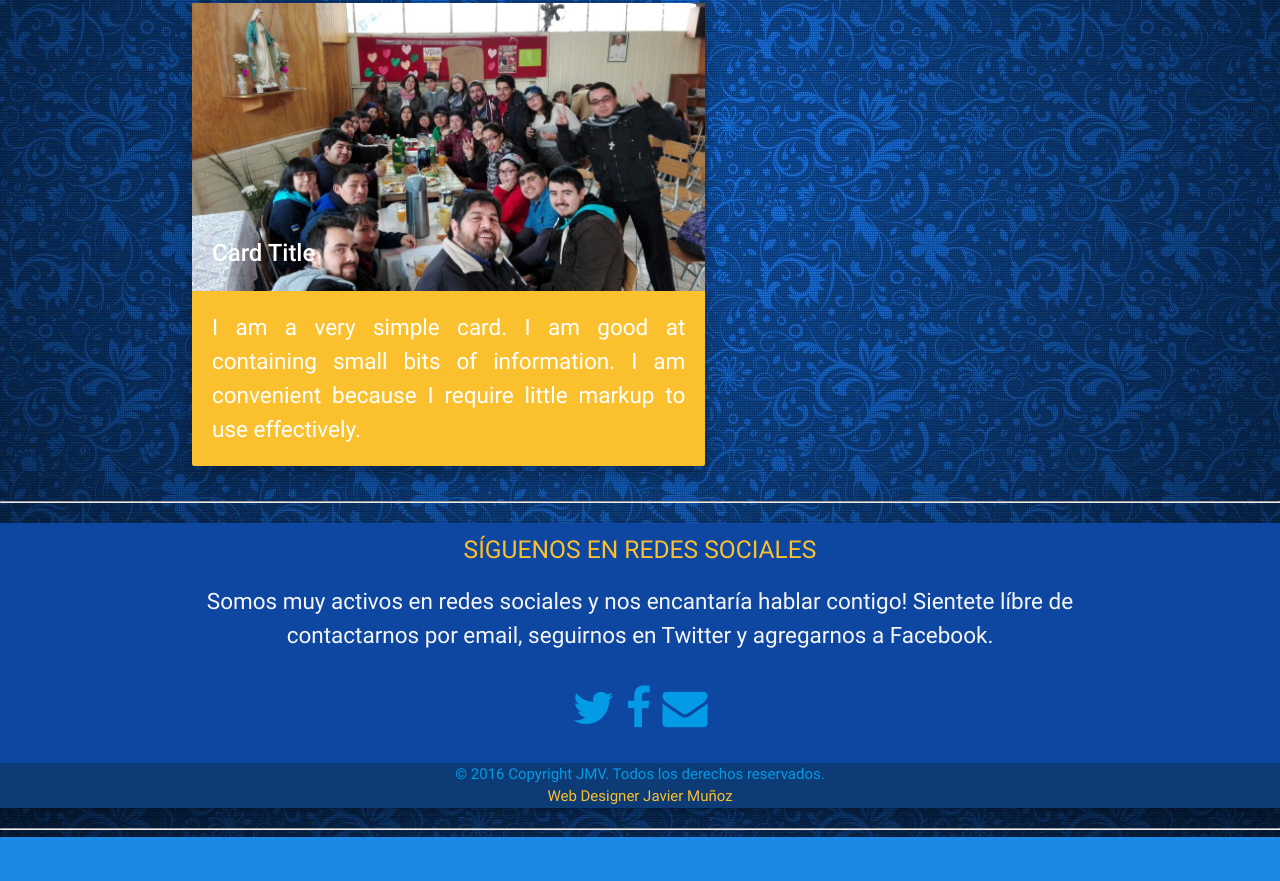
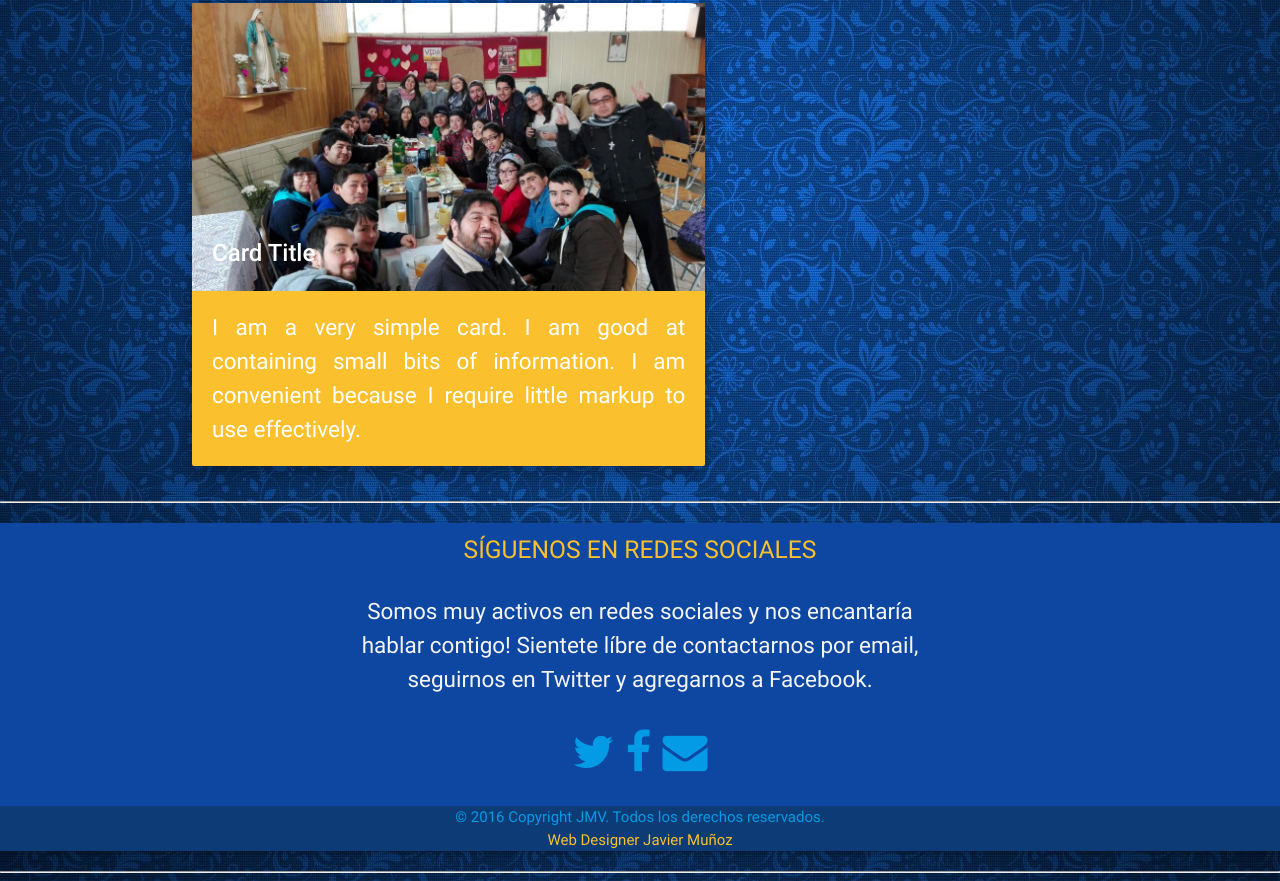
Before and after one commit to jemd15/JMV-Web, a website: page index.html in a window 1280 px wide. Shown: the part 1661-2542 px from the top of the page. Before the commit the page ends 2498 px from the top, so only its background shows below. Drawn offline with Linux system fonts and the light colour scheme.

Commit message:
seteo de columnas en footer

```diff
--- a/index.html
+++ b/index.html
@@ -669,11 +669,11 @@
                 <div class="row get-in-touch">
                     <div class="col l12 s12">
                         <h5 class="yellow-text text-darken-2" data-unsp-sanitized="clean">SÍGUENOS EN REDES SOCIALES</h5>
-                        <p class="grey-text text-lighten-4">
+                        <p class="col s8 m8 l8 offset-s2 offset-m2 offset-l2 grey-text text-lighten-4">
                             Somos muy activos en redes sociales y nos encantaría hablar contigo! Sientete líbre de contactarnos
                             por email, seguirnos en Twitter y agregarnos a Facebook.
                         </p>
-                        <div id="redes-sociales" class="follow_us">
+                        <div id="redes-sociales" class="col s12 m12 l12 follow_us">
                             <a href="https://twitter.com/JMV_CHILE" target="_blank" data-unsp-sanitized="clean"><i class="fa fa-twitter"></i></a>
                             <a href="https://www.facebook.com/JMVChile" target="_blank" data-unsp-sanitized="clean"><i class="fa fa-facebook"></i></a>
                             <a href="mailto:jmvchile@gmail.com" target="_blank" data-unsp-sanitized="clean"><i class="fa fa-envelope"></i></a>
```
